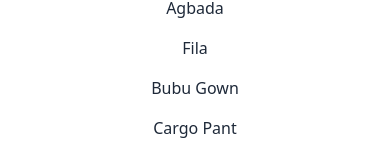
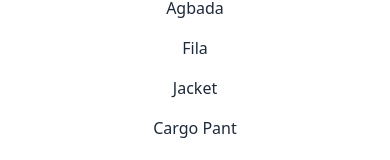
Before and after one commit to dona-8833/house-of-tribe, a React (Vite) app: page / in a window 390 px wide. Both pictures are taken after a click on the button 350 px from the left and 40 px from the top of the page. Shown: the part 132-292 px from the top of the page. Built offline with nearby package versions, Linux system fonts and the light colour scheme.

Commit message:
mobile menu update

```diff
--- a/src/components/layout/Navbar.jsx
+++ b/src/components/layout/Navbar.jsx
@@ -105,12 +105,19 @@ export default function Navbar() {
           >
             Fila
           </Link>
-          <Link
+          {/* <Link
             to="/bubu"
             onClick={() => setOpen(false)}
             className="text-gray-800 font-medium hover:text-primary transition-colors duration-200"
           >
             Bubu Gown
+          </Link> */}
+          <Link
+            to="/jacket"
+            onClick={() => setOpen(false)}
+            className="text-gray-800 font-medium hover:text-primary transition-colors duration-200"
+          >
+            Jacket
           </Link>
           <Link
             to="/cargo"
```
